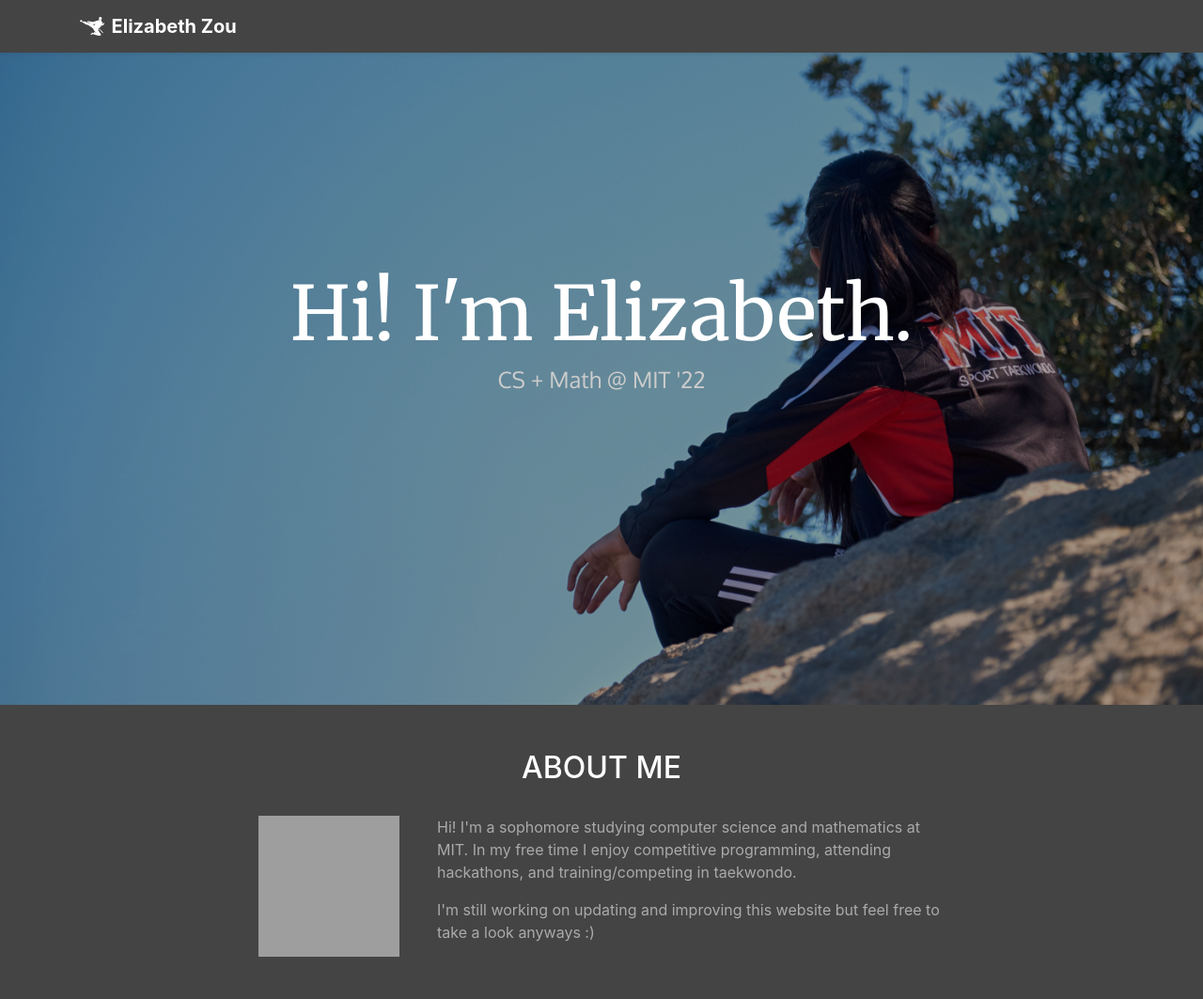
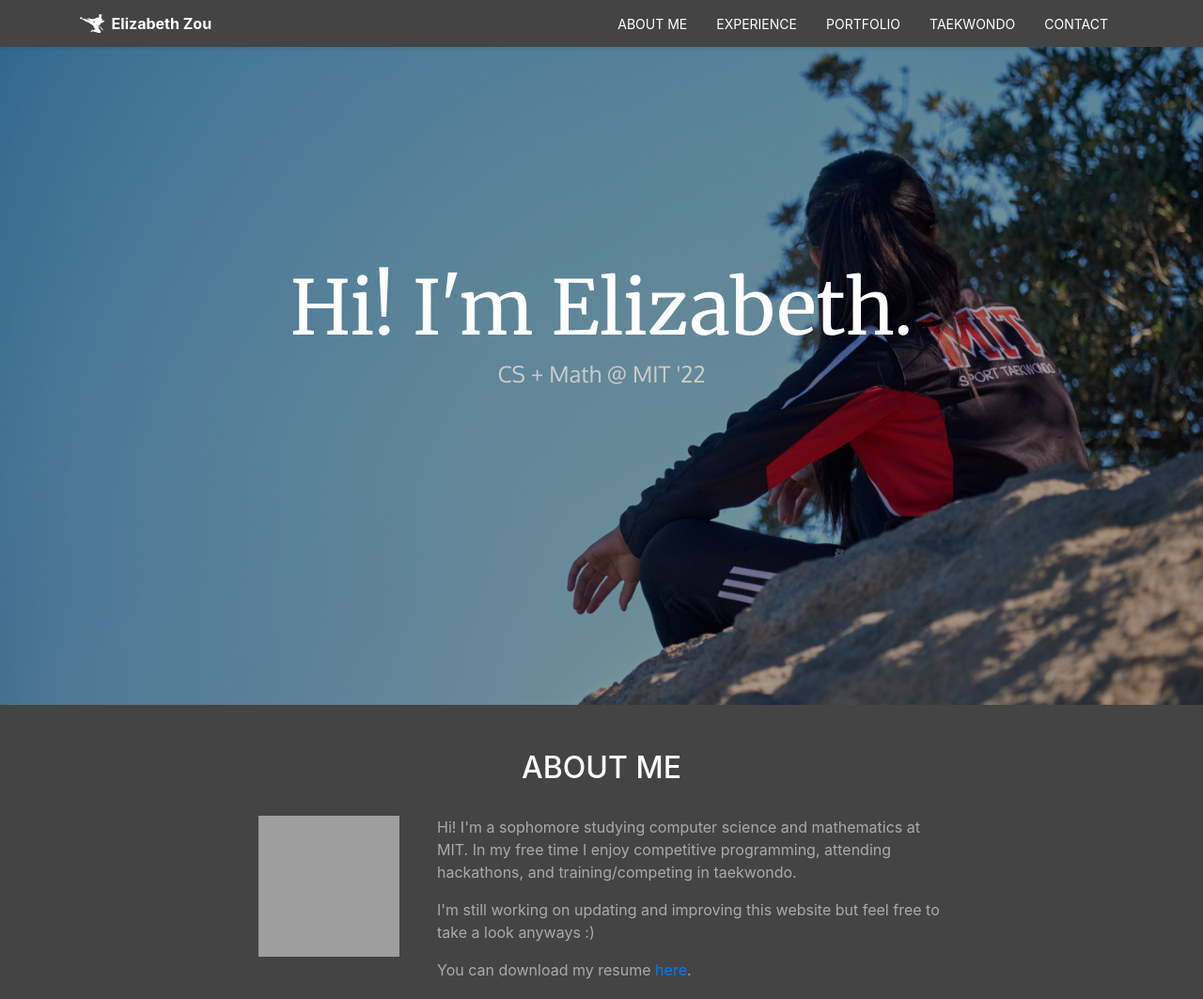
Before and after one commit to wflms20110333/wflms20110333.github.io, a plain HTML site: page index.html in a window 1280 px wide. Shown: the top 1063 px of the page at 94% size. Drawn offline with nearby package versions, Linux system fonts and the light colour scheme; grey boxes are pictures that could not be loaded; a web font is replaced by a local one.

Commit message:
Updated resume, added navbar

```diff
--- a/index.html
+++ b/index.html
@@ -70,6 +70,13 @@
             <img src="imgs/kick.png" alt="Kicking Logo" height="20" style="margin-right: 8px">
             <strong>Elizabeth Zou</strong>
           </a>
+          <div class="d-flex align-items-right">
+            <a href="#about-me" class="navbar-brand d-flex align-items-center navbar-tab">About Me</a>
+            <a href="#experience" class="navbar-brand d-flex align-items-center navbar-tab">Experience</a>
+            <a href="#portfolio" class="navbar-brand d-flex align-items-center navbar-tab">Portfolio</a>
+            <a href="#taekwondo" class="navbar-brand d-flex align-items-center navbar-tab">Taekwondo</a>
+            <a href="#contact" class="navbar-brand d-flex align-items-center navbar-tab">Contact</a>
+          </div>
           <!-- button class="navbar-toggler" type="button" data-toggle="collapse" data-target="#navbarHeader" aria-controls="navbarHeader" aria-expanded="false" aria-label="Toggle navigation">
             <span class="navbar-toggler-icon"></span>
           </button -->
@@ -112,6 +119,9 @@
               </p>
               <p class="profile-txt">
                 I'm still working on updating and improving this website but feel free to take a look anyways :)
+              </p>
+              <p class="profile-txt">
+                You can download my resume <a href="docs/Resume.pdf" target="_blank">here</a>.
               </p>
             </div>
           </div>
--- a/style.css
+++ b/style.css
@@ -32,8 +32,27 @@ header {
     overflow: hidden;
 }
 
+.navbar {
+	position: fixed;
+	width: 100%;
+	z-index: 99999;
+}
+
+.navbar-brand {
+	font-size: 16px;
+}
+
+.navbar-tab {
+	font-size: 14px;
+	text-transform: uppercase;
+	padding-left: 15px;
+}
+
+.navbar-tab:hover {
+	color: black!important;
+}
+
 .banner {
-
 	display: flex;
 	flex-direction: column;
 	justify-content: center;
@@ -273,8 +292,12 @@ header {
 	height: 300px;
 }
 
+.navbar-tab {
+	display: none!important;
+}
+
 .banner {
-	height: calc(100% - 60px);
+	height: 100%;
 }
 
 .banner-title {
@@ -288,8 +311,11 @@ header {
 		background-color: var(--color-header-background);
 		height: 650px;
 	}
+	.navbar-tab {
+		display: block!important;
+	}
 	.banner {
-		height: calc(100% - 100px);
+		height: calc(100% - 50px);
 	}
 	.banner-title {
 		font-size: 50px;
@@ -327,9 +353,6 @@ header {
 		background-color: var(--color-header-background);
 		height: 750px;
 	}
-	.banner {
-		height: calc(100% - 150px);
-	}
 	.banner-title {
 		font-size: 80px;
 	}
```
Also changed, not shown: 3 other files.
